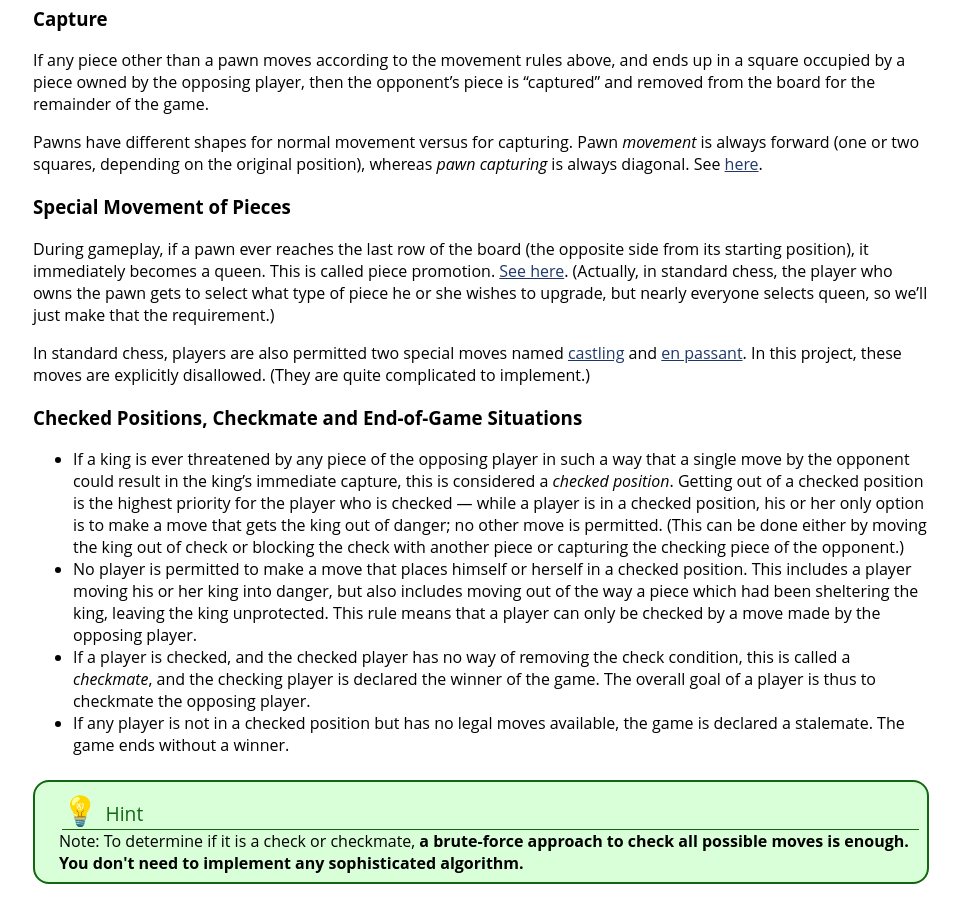
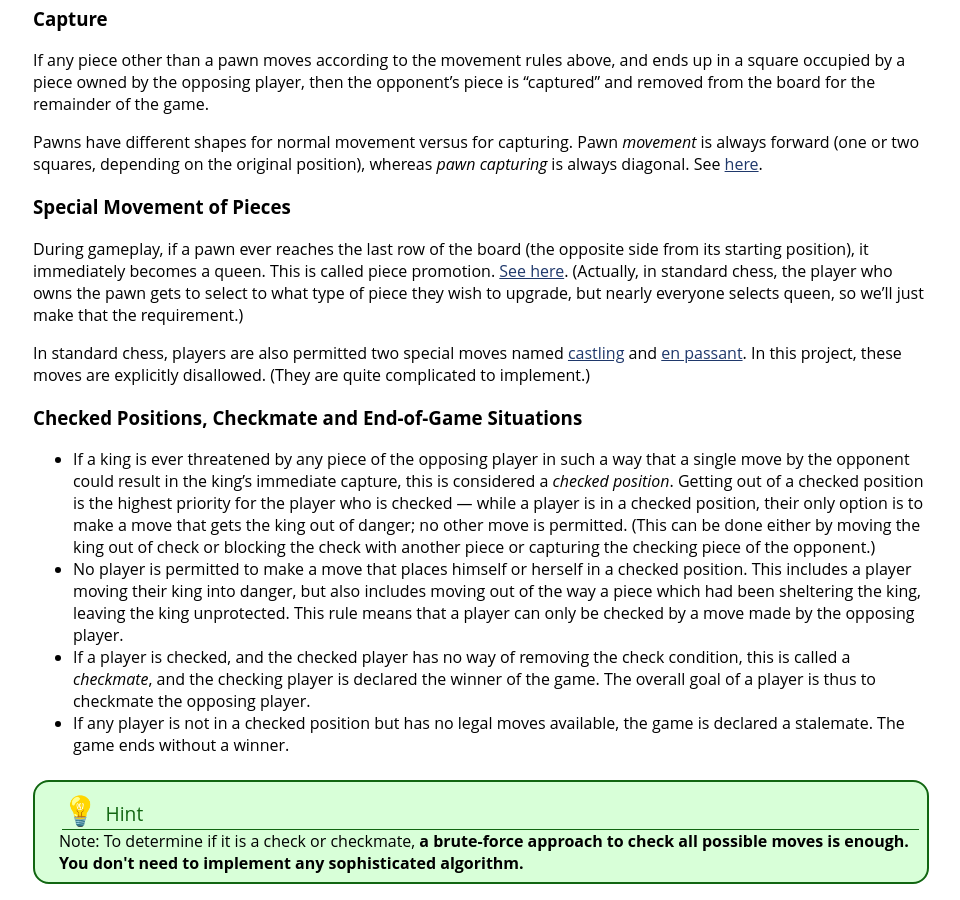
Before and after one commit to jhu-ip/cs220-f25, a Jekyll site: the page built from assign/final.md, in a window 1280 px wide and 900 px high, scrolled down 5892 px. Shown: the whole window, without its empty margins (159-1119 px from the left). Built offline with Jekyll 4.4.1, drawn with Linux system fonts in a browser that asks for light colours; some of the changed text lies outside the part shown.

Commit message:
final project proof reading tweaks

```diff
--- a/assign/final.md
+++ b/assign/final.md
@@ -155,7 +155,7 @@
 
 ### General Movement of Pieces
 
-When it is their turn, a player may move exactly ONE of his or her pieces according to the following movement rules, provided that
+When it is their turn, a player may move exactly ONE of their pieces according to the following movement rules, provided that
 
 1. the piece does not land on a square already occupied by another piece belonging to that _same_ player, and
 2. the move does not cause the player to enter a _checked_ position (defined below).
@@ -183,14 +183,14 @@
 
 ### Special Movement of Pieces
 
-During gameplay, if a pawn ever reaches the last row of the board (the opposite side from its starting position), it immediately becomes a queen.  This is called piece promotion. [See here](https://en.wikipedia.org/wiki/Pawn_(chess)#Promotion). (Actually, in standard chess, the player who owns the pawn gets to select what type of piece he or she wishes to upgrade, but nearly everyone selects queen, so we'll just make that the requirement.)
+During gameplay, if a pawn ever reaches the last row of the board (the opposite side from its starting position), it immediately becomes a queen.  This is called piece promotion. [See here](https://en.wikipedia.org/wiki/Pawn_(chess)#Promotion). (Actually, in standard chess, the player who owns the pawn gets to select to what type of piece they wish to upgrade, but nearly everyone selects queen, so we'll just make that the requirement.)
 
 In standard chess, players are also permitted two special moves named [castling](https://en.wikipedia.org/wiki/Castling) and [en passant](https://en.wikipedia.org/wiki/Pawn_(chess)#Capturing). In this project, these moves are explicitly disallowed. (They are quite complicated to implement.)
 
 ### Checked Positions, Checkmate and End-of-Game Situations
 
-* If a king is ever threatened by any piece of the opposing player in such a way that a single move by the opponent could result in the king’s immediate capture, this is considered a _checked position_. Getting out of a checked position is the highest priority for the player who is checked — while a player is in a checked position, his or her only option is to make a move that gets the king out of danger; no other move is permitted. (This can be done either by moving the king out of check or blocking the check with another piece or capturing the checking piece of the opponent.)
-* No player is permitted to make a move that places himself or herself in a checked position. This includes a player moving his or her king into danger, but also includes moving out of the way a piece which had been sheltering the king, leaving the king unprotected. This rule means that a player can only be checked by a move made by the opposing player.
+* If a king is ever threatened by any piece of the opposing player in such a way that a single move by the opponent could result in the king’s immediate capture, this is considered a _checked position_. Getting out of a checked position is the highest priority for the player who is checked — while a player is in a checked position, their only option is to make a move that gets the king out of danger; no other move is permitted. (This can be done either by moving the king out of check or blocking the check with another piece or capturing the checking piece of the opponent.)
+* No player is permitted to make a move that places himself or herself in a checked position. This includes a player moving their king into danger, but also includes moving out of the way a piece which had been sheltering the king, leaving the king unprotected. This rule means that a player can only be checked by a move made by the opposing player.
 * If a player is checked, and the checked player has no way of removing the check condition, this is called a _checkmate_, and the checking player is declared the winner of the game. The overall goal of a player is thus to checkmate the opposing player.
 * If any player is not in a checked position but has no legal moves available, the game is declared a stalemate. The game ends without a winner.
 
```
